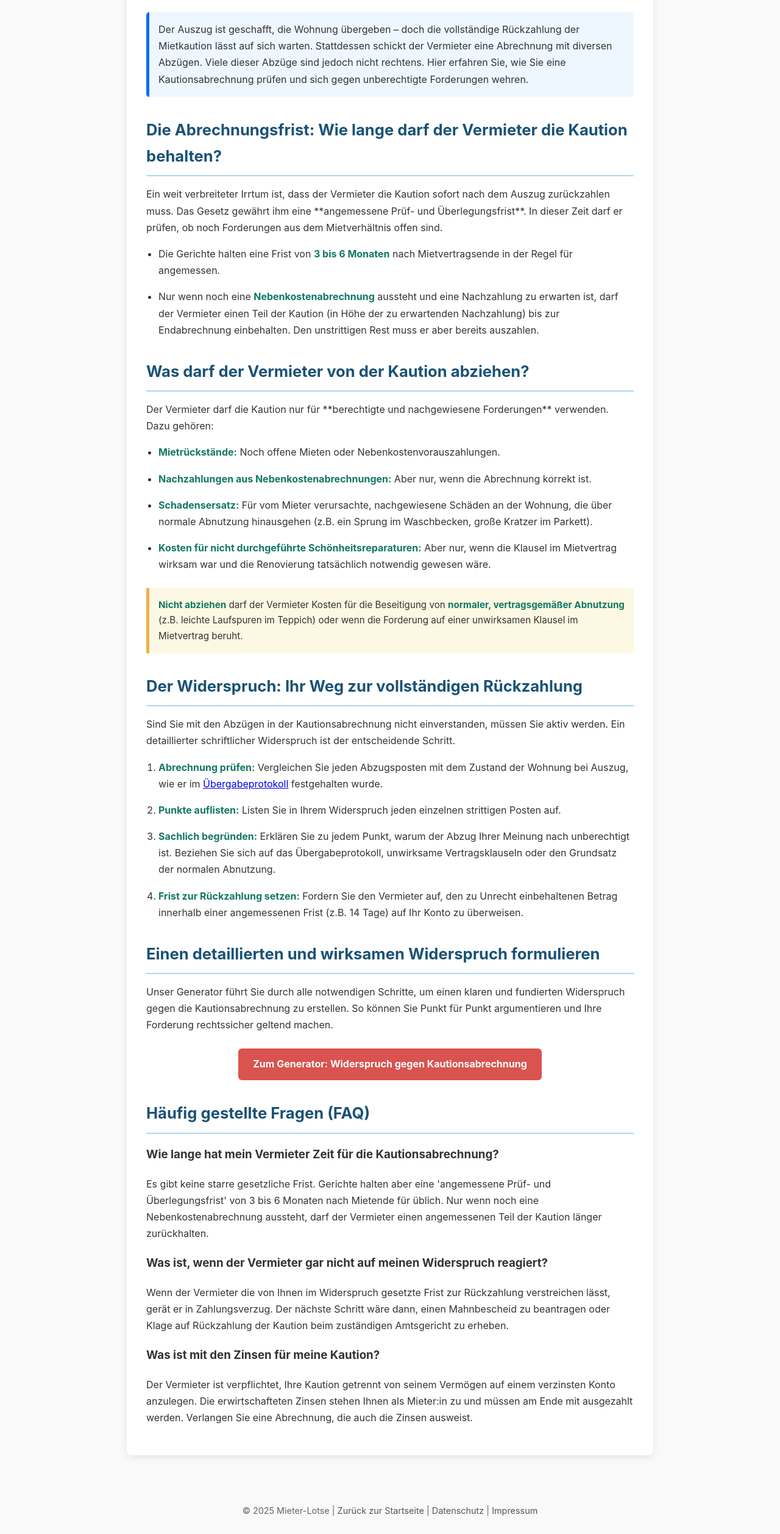
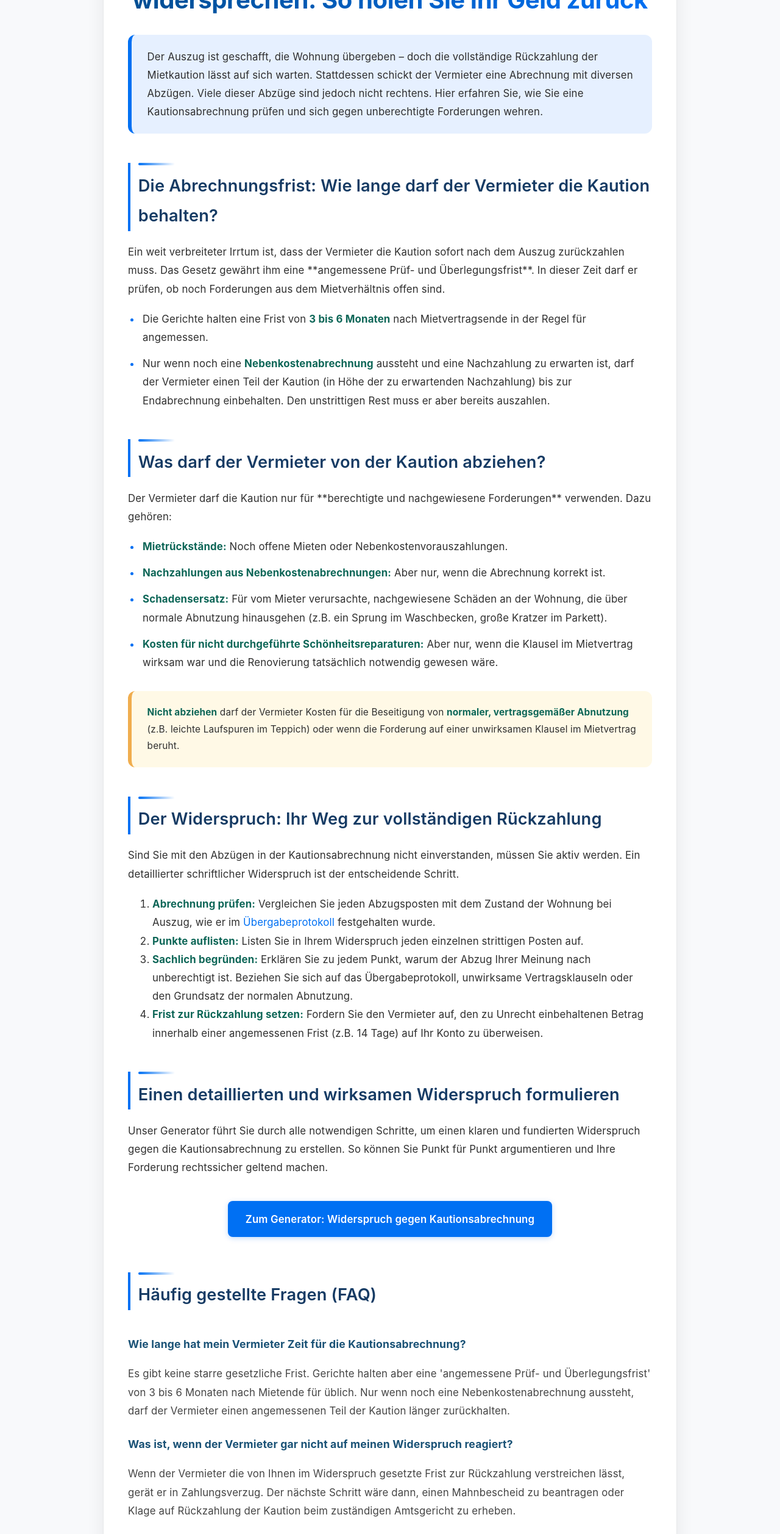
Before and after one commit to BLameui33/mieter-lotse, a plain HTML site: page info-kautionsabrechnung.html in a window 1280 px wide. Shown: the part 285-2800 px from the top of the page at 61% size. Drawn offline with Linux system fonts and the light colour scheme.

Commit message:
Update info-kautionsabrechnung.html

```diff
--- a/info-kautionsabrechnung.html
+++ b/info-kautionsabrechnung.html
@@ -8,22 +8,286 @@
   <meta name="viewport" content="width=device-width, initial-scale=1.0">
   <link rel="icon" href="/logo-lotse-fav.png">
   <style>
-    /* Exakt die gleichen Stile wie von info-mieterhoehung.html */
-    body { font-family: -apple-system, BlinkMacSystemFont, "Segoe UI", Roboto, Helvetica, Arial, sans-serif; line-height: 1.7; background-color: #f9f9f9; color: #333; margin: 0; padding: 0; }
-    .page-container { max-width: 800px; margin: 2rem auto; background-color: #fff; padding: 2rem; border-radius: 8px; box-shadow: 0 4px 12px rgba(0,0,0,0.08); }
-    h1 { font-size: 2.2rem; margin-bottom: 1.5rem; color: #222; text-align: center; }
-    h2 { font-size: 1.6rem; margin-top: 2rem; margin-bottom: 1rem; color: #1a5276; border-bottom: 2px solid #aed6f1; padding-bottom: 0.6rem;}
-    p, ul li, ol li { margin-bottom: 1rem; }
-    ul, ol { padding-left: 20px; }
-    .button-container { text-align: center; margin-top:1.5rem; margin-bottom:1.5rem;}
-    .button { display: inline-block; background: #d9534f; color: white !important; padding: 0.8rem 1.5rem; text-decoration: none; border-radius: 6px; font-weight: bold; }
-    .highlight-box { background-color: #eef7ff; border-left: 5px solid #0070f3; padding: 15px; margin: 1.5rem 0; border-radius: 5px; }
-    .warning-box { background-color: #fcf8e3; border-left: 5px solid #f0ad4e; padding: 15px; margin: 1.5rem 0; font-size: 0.95em;}
-    strong { color: #117864; }
-    .site-header { background-color: #ffffff; padding: 1rem 2rem; box-shadow: 0 2px 5px rgba(0,0,0,0.07); border-bottom: 1px solid #e9ecef; margin-bottom: 2rem; text-align: center; }
-    .site-logo { color: #1a5276; font-size: 1.5rem; font-weight: bold; text-decoration: none; }
-    footer { text-align: center; padding: 2rem 0; margin-top: 2rem; font-size: 0.9em; color: #666; }
-    footer a { color: #555; text-decoration: none; }
+    :root {
+  --primary: #0070f3;
+  --primary-dark: #0059c9;
+  --primary-light: #e6f0ff;
+  --accent: #1a5276;
+  --text: #2f2f2f;
+  --bg: #f8f9fb;
+  --white: #fff;
+  --border: #e5e7eb;
+  --shadow: 0 6px 20px rgba(0, 0, 0, 0.06);
+  --radius: 12px;
+  --transition: all 0.25s ease;
+}
+
+/* --- Grundlayout & Schrift --- */
+body {
+  font-family: "Inter", -apple-system, BlinkMacSystemFont, "Segoe UI", Roboto, Helvetica, Arial, sans-serif;
+  line-height: 1.8;
+  background-color: var(--bg);
+  color: var(--text);
+  margin: 0;
+  padding: 0;
+  font-size: 1.05rem;
+  letter-spacing: 0.01em;
+}
+
+/* --- Container --- */
+.page-container {
+  max-width: 860px;
+  margin: 3.5rem auto;
+  background: var(--white);
+  padding: 3rem 2.5rem;
+  border-radius: var(--radius);
+  box-shadow:
+    0 0 0 1px rgba(0, 0, 0, 0.03),
+    0 10px 30px rgba(0, 0, 0, 0.08);
+  transition: var(--transition);
+}
+
+.page-container:hover {
+  box-shadow:
+    0 0 0 1px rgba(0, 0, 0, 0.04),
+    0 12px 36px rgba(0, 0, 0, 0.1);
+}
+
+/* --- Header --- */
+.site-header {
+  background-color: var(--white);
+  padding: 1rem 2rem;
+  box-shadow: 0 2px 5px rgba(0,0,0,0.05);
+  border-bottom: 1px solid var(--border);
+  text-align: center;
+  position: sticky;
+  top: 0;
+  z-index: 10;
+}
+
+.site-logo {
+  color: var(--accent);
+  font-size: 1.6rem;
+  font-weight: 700;
+  text-decoration: none;
+  transition: var(--transition);
+  letter-spacing: -0.01em;
+}
+
+.site-logo:hover {
+  color: var(--primary);
+}
+
+/* --- Überschriften --- */
+h1 {
+  font-size: 2.5rem;
+  line-height: 1.25;
+  letter-spacing: -0.01em;
+  font-weight: 700;
+  margin-bottom: 2rem;
+  text-align: center;
+  background: linear-gradient(90deg, #004e92, #0070f3);
+  -webkit-background-clip: text;
+  -webkit-text-fill-color: transparent;
+}
+
+h2 {
+  font-size: 1.7rem;
+  margin-top: 3rem;
+  margin-bottom: 1.2rem;
+  font-weight: 600;
+  color: #163b64;
+  border-left: 4px solid var(--primary);
+  padding-left: 0.8rem;
+  position: relative;
+}
+
+h2::before {
+  content: "";
+  display: block;
+  width: 60px;
+  height: 4px;
+  background: linear-gradient(90deg, var(--primary), transparent);
+  margin-bottom: 0.6rem;
+  border-radius: 2px;
+}
+
+h3 {
+  font-size: 1.2rem;
+  margin-top: 1.8rem;
+  color: #2f4f4f;
+}
+
+/* --- Textstruktur --- */
+p {
+  margin-bottom: 1.2rem;
+  color: var(--text);
+}
+
+ul {
+  padding-left: 1.3rem;
+}
+
+ul li {
+  margin-bottom: 0.8rem;
+  padding-left: 0.2rem;
+}
+
+ul li::marker {
+  color: var(--primary);
+}
+
+strong {
+  color: #0d6657;
+}
+
+/* --- Hinweisboxen --- */
+.highlight-box {
+  background-color: var(--primary-light);
+  border-left: 6px solid var(--primary);
+  padding: 1.3rem 1.6rem;
+  margin: 2rem 0;
+  border-radius: var(--radius);
+  font-size: 1.05rem;
+  transition: transform 0.25s ease, box-shadow 0.25s ease;
+}
+
+.highlight-box:hover {
+  transform: translateY(-2px);
+  box-shadow: 0 6px 16px rgba(0, 0, 0, 0.07);
+}
+
+.warning-box {
+  background-color: #fff9e6;
+  border-left: 6px solid #f0ad4e;
+  padding: 1.3rem 1.6rem;
+  margin: 2rem 0;
+  border-radius: var(--radius);
+  font-size: 0.96rem;
+  transition: transform 0.25s ease, box-shadow 0.25s ease;
+}
+
+.warning-box:hover {
+  transform: translateY(-2px);
+  box-shadow: 0 6px 16px rgba(0, 0, 0, 0.07);
+}
+
+/* --- Buttons --- */
+.button-container {
+  text-align: center;
+  margin: 2.5rem 0;
+}
+
+.button {
+  display: inline-block;
+  background: var(--primary);
+  color: #fff !important;
+  padding: 0.9rem 1.8rem;
+  border-radius: 8px;
+  font-weight: 600;
+  text-decoration: none;
+  position: relative;
+  overflow: hidden;
+  transition: all 0.3s ease;
+  box-shadow: 0 2px 8px rgba(0, 112, 243, 0.25);
+  isolation: isolate;
+}
+
+.button::before {
+  content: "";
+  position: absolute;
+  inset: 0;
+  background: linear-gradient(120deg, #0070f3, #00c6ff);
+  opacity: 0;
+  transition: opacity 0.3s ease;
+  z-index: -1;
+}
+
+.button:hover::before {
+  opacity: 1;
+}
+
+.button:hover {
+  background: var(--primary-dark);
+  transform: translateY(-2px);
+  box-shadow: 0 6px 15px rgba(0, 112, 243, 0.3);
+}
+
+/* --- FAQ --- */
+.faq-section {
+  margin-top: 2.5rem;
+}
+
+.faq-section h3 {
+  margin-top: 1.5rem;
+  font-size: 1.1rem;
+  color: var(--accent);
+  position: relative;
+}
+
+.faq-section p {
+  margin-top: 0.3rem;
+  color: #444;
+}
+
+/* --- Footer --- */
+footer {
+  text-align: center;
+  padding: 3rem 0 2rem 0;
+  margin-top: 4rem;
+  font-size: 0.95rem;
+  color: #555;
+  border-top: 1px solid var(--border);
+  background: #fdfdfd;
+}
+
+footer p {
+  margin: 0.4rem 0;
+}
+
+footer a {
+  color: var(--accent);
+  font-weight: 500;
+  text-decoration: none;
+  transition: var(--transition);
+}
+
+footer a:hover {
+  color: var(--primary);
+  text-decoration: underline;
+}
+
+/* --- Links allgemein --- */
+a {
+  color: var(--primary);
+  text-decoration: none;
+  transition: all 0.25s ease;
+}
+
+a:hover {
+  color: var(--primary-dark);
+  text-decoration: underline;
+}
+
+/* --- Responsive --- */
+@media (max-width: 700px) {
+  .page-container {
+    margin: 1.2rem;
+    padding: 1.8rem;
+  }
+
+  h1 {
+    font-size: 2rem;
+  }
+
+  h2 {
+    font-size: 1.45rem;
+  }
+
+  .button {
+    padding: 0.8rem 1.5rem;
+  }
+}
   </style>
   <script type="application/ld+json">
 {
@@ -119,4 +383,5 @@
 </footer>
 
 </body>
+
 </html>
```
